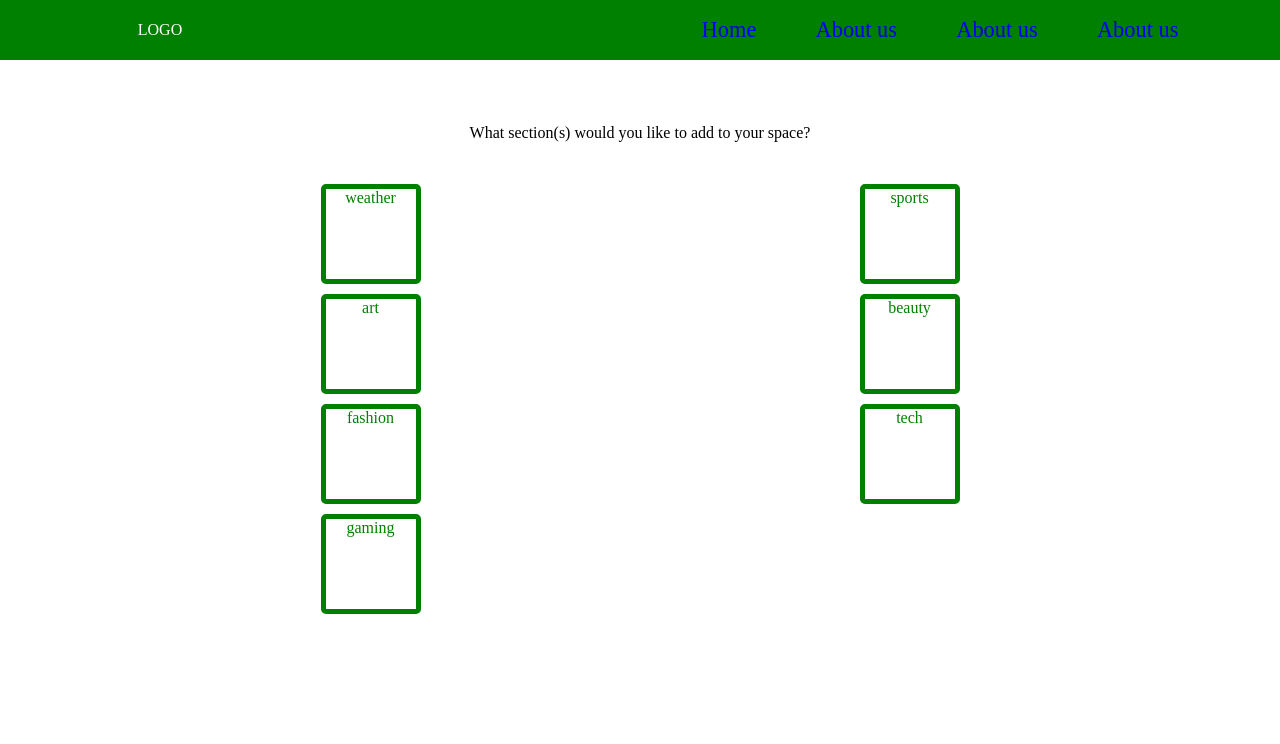
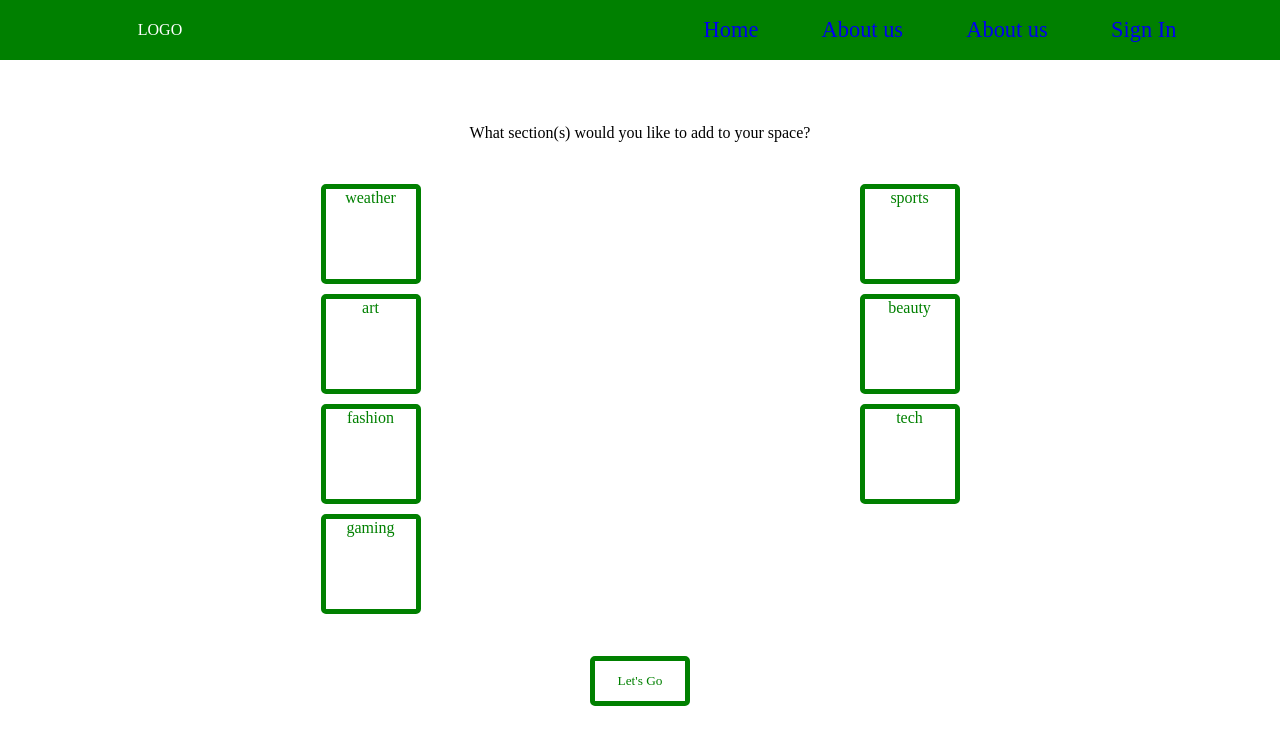
Before and after one commit to mengchaoli/3DPrint, a React (Create React App) app: page / in a window 1280 px wide. Shown: the top 744 px of the page. Built offline with nearby package versions, Linux system fonts and the light colour scheme; a web font is replaced by a local one.

Commit message:
connect BE and FE

```diff
--- a/package.json
+++ b/package.json
@@ -2,10 +2,12 @@
   "name": "3d-print-market",
   "version": "0.1.0",
   "private": true,
+  "proxy": "http://localhost:3001/",
   "dependencies": {
     "@testing-library/jest-dom": "^5.16.2",
     "@testing-library/react": "^12.1.4",
     "@testing-library/user-event": "^13.5.0",
+    "axios": "^0.27.2",
     "react": "^17.0.2",
     "react-css-burger": "^0.2.0",
     "react-dom": "^17.0.2",
--- a/src/App.js
+++ b/src/App.js
@@ -3,6 +3,7 @@ import "./assets/styles/main.scss";
 import { Route, Routes } from "react-router-dom";
 import Home from "./pages/Home";
 import About from "./pages/About";
+import SignIn from "./pages/SignIn";
 import Header from "./layout/header";
 
 function App() {
@@ -12,6 +13,7 @@ function App() {
       <Routes>
         <Route path="/" exact element={<Home />} />
         <Route path="/about-us" exact element={<About />} />
+        <Route path="/sign-in" exact element={<SignIn />} />
       </Routes>
     </div>
   );
--- /dev/null
+++ b/src/assets/styles/components/_btn.scss
@@ -0,0 +1,15 @@
+.btn {
+  width: 100px;
+  height: 50px;
+  border-radius: 5px;
+  border: 5px solid $primary-color;
+  color: $primary-color;
+  background-color: white;
+  transition: all 0.3s ease;
+
+  &:hover {
+    cursor: pointer;
+    background-color: $primary-color;
+    color: white;
+  }
+}
--- /dev/null
+++ b/src/assets/styles/components/_index.scss
@@ -0,0 +1,2 @@
+@import "./btn";
+@import "./section-card";
--- a/src/assets/styles/main.scss
+++ b/src/assets/styles/main.scss
@@ -21,4 +21,4 @@
 
 @import "./page/index";
 
-@import "./components/section-card";
+@import "./components/index";
--- a/src/assets/styles/page/_home.scss
+++ b/src/assets/styles/page/_home.scss
@@ -3,6 +3,7 @@
 
   .home-section-card-wrapper {
     margin-top: 2rem;
+    margin-bottom: 2rem;
     display: grid;
     grid-template-columns: 1fr 1fr;
     grid-gap: 10px;
--- a/src/index.css
+++ b/src/index.css
@@ -6,6 +6,9 @@
   box-sizing: border-box;
 }
 
-body {
+body,
+input,
+textarea,
+button {
   font-family: "Patrick Hand SC", cursive;
 }
--- a/src/layout/header.js
+++ b/src/layout/header.js
@@ -46,7 +46,7 @@ const Header = (props) => {
             <Link to="/about-us">About us</Link>
           </li>
           <li>
-            <Link to="/about-us">About us</Link>
+            <Link to="/sign-in">Sign In</Link>
           </li>
         </ul>
         {/* </nav> */}
--- a/src/pages/Home.jsx
+++ b/src/pages/Home.jsx
@@ -1,3 +1,4 @@
+import axios from "axios";
 import SectionCard from "../components/sectionCard";
 
 const Home = () => {
@@ -22,6 +23,18 @@ const Home = () => {
     }
   };
 
+  const handleBtnOnClick = () => {
+    console.log("clicked!");
+    axios
+      .get("/api")
+      .then((res) => {
+        console.log(res.data);
+      })
+      .catch((err) => {
+        console.log(err);
+      });
+  };
+
   return (
     <div className="home-wrapper">
       What section(s) would you like to add to your space?
@@ -35,6 +48,9 @@ const Home = () => {
           </div>
         ))}
       </div>
+      <button className="btn btn--sm" onClick={handleBtnOnClick}>
+        Let's Go
+      </button>
     </div>
   );
 };
--- /dev/null
+++ b/src/pages/SignIn.jsx
@@ -0,0 +1,5 @@
+const SignIn = () => {
+  return <div>Sign In</div>;
+};
+
+export default SignIn;
```
Also changed, not shown: 1 other file (tests, documents, lock files or other folders).
